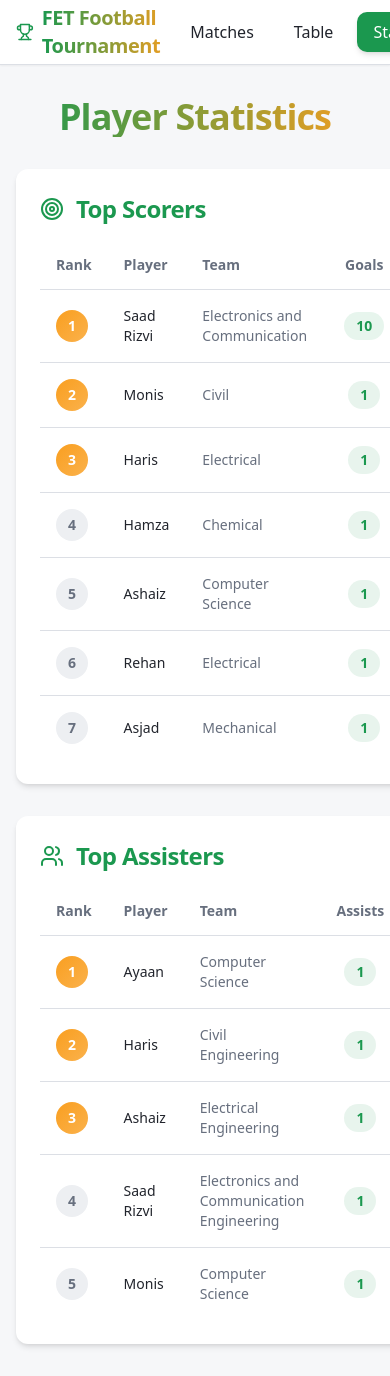
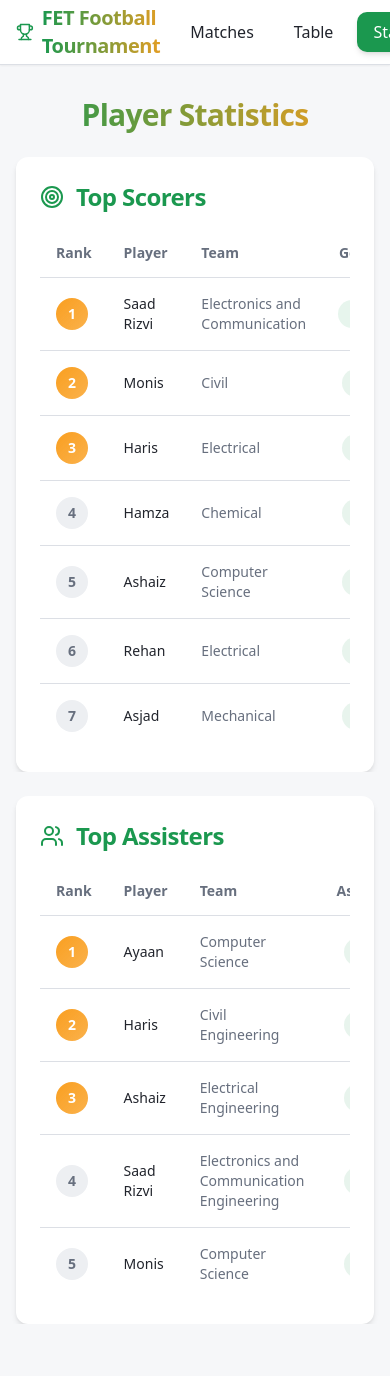
Before and after one commit to saadrizvi09/fet-football-tournament, a React (Vite) app: page /stats in a window 390 px wide. Shown: the top 1376 px of the page. Built offline with nearby package versions, Linux system fonts and the light colour scheme; the HTML template or start-up script is replaced by a standard one.

Commit message:
fixed bugs on vercel

```diff
--- a/src/pages/Stats.tsx
+++ b/src/pages/Stats.tsx
@@ -95,22 +95,26 @@ const StatsPage = () => {
     <div className="min-h-screen bg-background">
       <Navbar />
       <main className="container mx-auto px-4 py-8">
-        <h1 className="text-4xl font-bold mb-8 text-center bg-gradient-to-r from-primary to-accent bg-clip-text text-transparent">
+        <h1 className="text-3xl sm:text-4xl font-bold mb-6 sm:mb-8 text-center bg-gradient-to-r from-primary to-accent bg-clip-text text-transparent">
           Player Statistics
         </h1>
-        <div className="grid md:grid-cols-2 gap-8">
-          <StatsTable
+        <div className="grid md:grid-cols-2 gap-6 sm:gap-8">
+          <div className="overflow-x-auto -mx-4 px-4">
+            <StatsTable
             title="Top Scorers"
             data={topScorers}
             icon={Target}
             valueLabel="Goals"
           />
-          <StatsTable
+          </div>
+          <div className="overflow-x-auto -mx-4 px-4">
+            <StatsTable
             title="Top Assisters"
             data={topAssisters}
             icon={Users}
             valueLabel="Assists"
           />
+          </div>
         </div>
       </main>
     </div>
--- a/src/pages/Table.tsx
+++ b/src/pages/Table.tsx
@@ -74,12 +74,16 @@ const TablePage = () => {
     <div className="min-h-screen bg-background">
       <Navbar />
       <main className="container mx-auto px-4 py-8">
-        <h1 className="text-4xl font-bold mb-8 text-center bg-gradient-to-r from-primary to-accent bg-clip-text text-transparent">
+        <h1 className="text-3xl sm:text-4xl font-bold mb-6 sm:mb-8 text-center bg-gradient-to-r from-primary to-accent bg-clip-text text-transparent">
           Tournament Standings
         </h1>
-        <div className="grid md:grid-cols-2 gap-8">
-          <GroupTable title="Group A" data={groupAData} />
-          <GroupTable title="Group B" data={groupBData} />
+        <div className="grid md:grid-cols-2 gap-6 sm:gap-8">
+          <div className="overflow-x-auto -mx-4 px-4">
+            <GroupTable title="Group A" data={groupAData} />
+          </div>
+          <div className="overflow-x-auto -mx-4 px-4">
+            <GroupTable title="Group B" data={groupBData} />
+          </div>
         </div>
       </main>
     </div>
```
